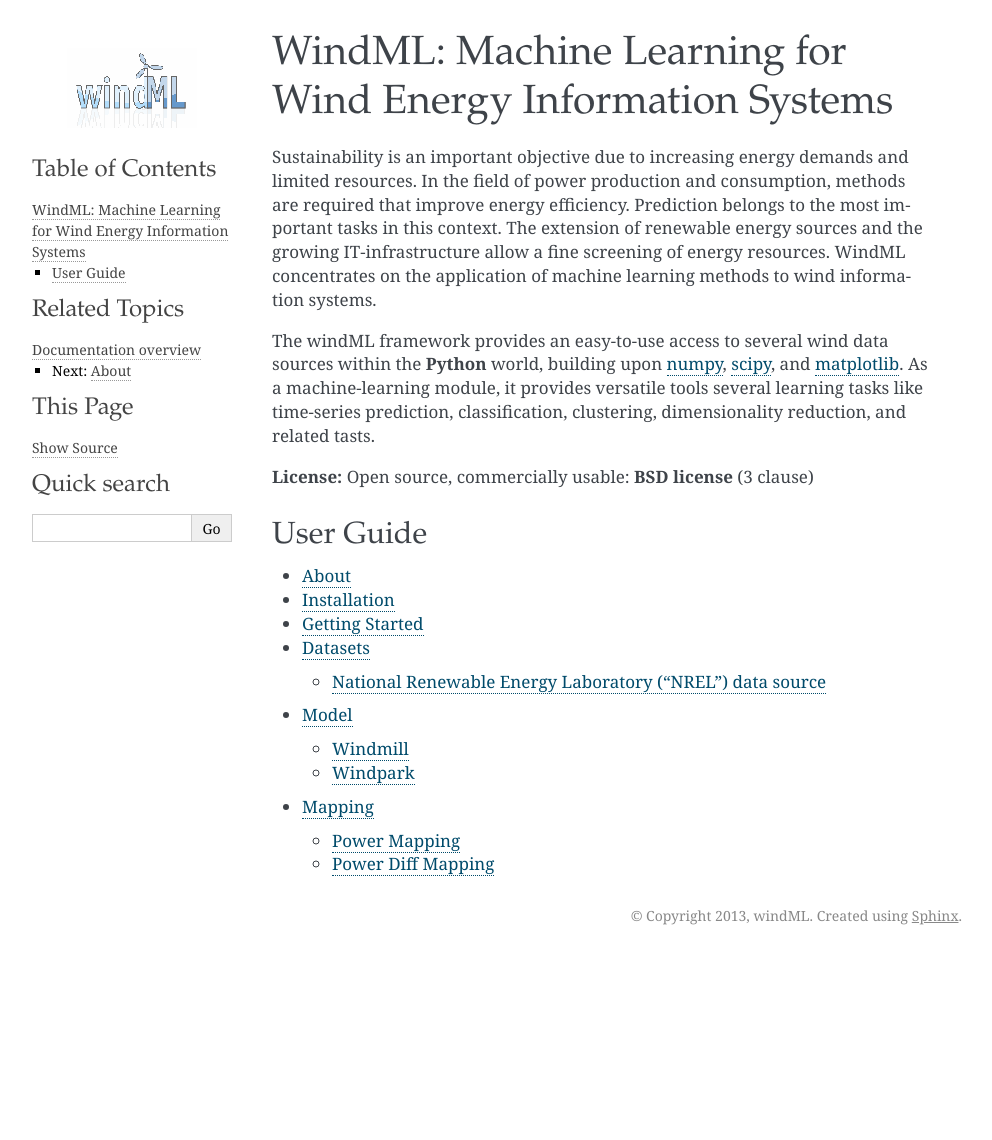
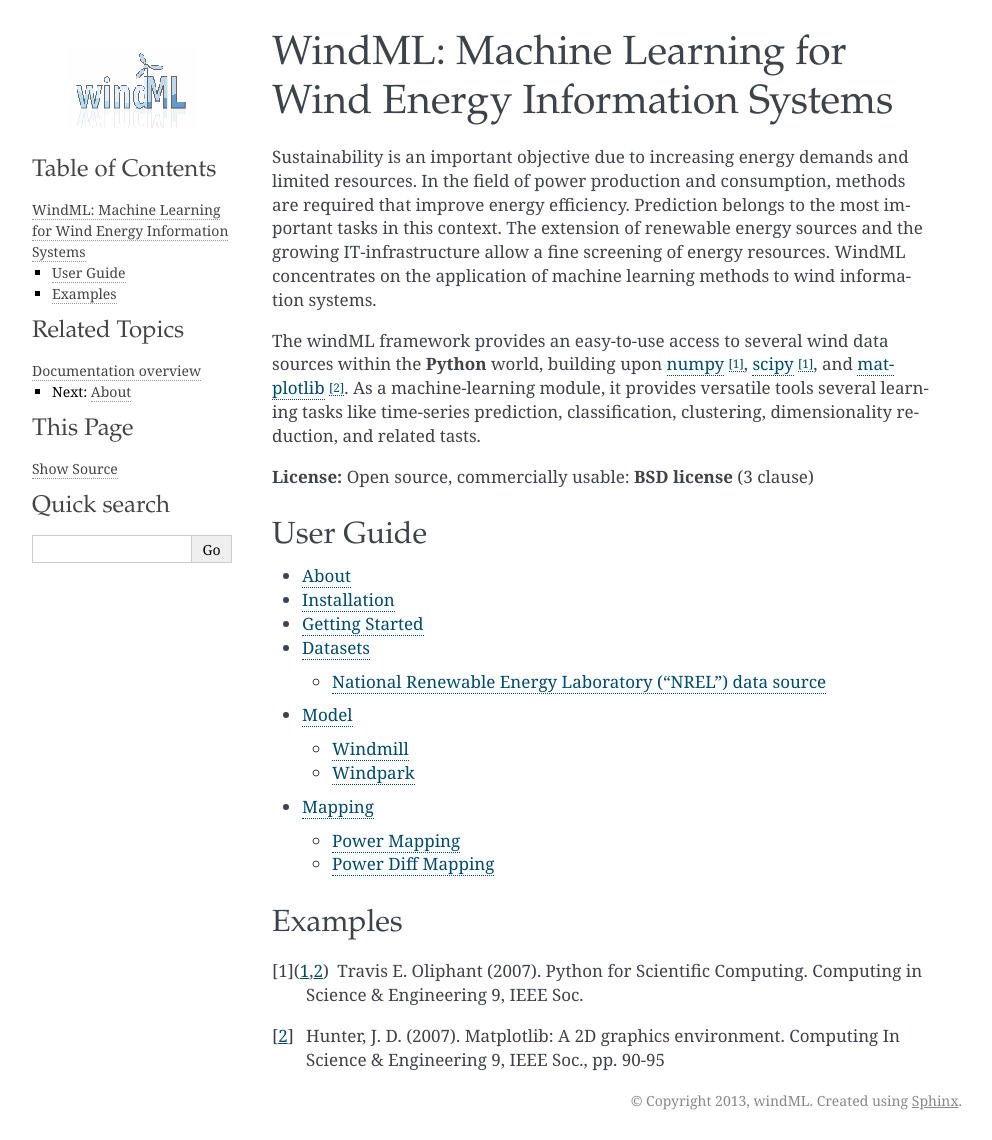
Before and after one commit to cigroup-ol/windml, a Sphinx documentation site: the page built from doc/index.rst, in a window 1280 px wide. Shown: the whole page, without its empty margins (148-1140 px from the left). Built offline with Sphinx 7.4.7, drawn with Linux system fonts in a browser that asks for light colours; formulas are drawn with MathJax 3; before the commit the page ends 955 px from its top, so only the background shows below that.

Commit message:
added references

```diff
--- a/doc/index.rst
+++ b/doc/index.rst
@@ -7,7 +7,7 @@
 
 Sustainability is an important objective due to increasing energy demands and limited resources. In the field of power production and consumption, methods are required that improve energy efficiency. Prediction belongs to the most important tasks in this context. The extension of renewable energy sources and the growing IT-infrastructure allow a fine screening of energy resources. WindML concentrates on the application of machine learning methods to wind information systems.
 
-The windML framework provides an easy-to-use access to several wind data sources within the **Python** world, building upon `numpy <http://numpy.scipy.org/>`_, `scipy <http://scipy.org>`_, and `matplotlib <http://matplotlib.org>`_. As a machine-learning module, it provides versatile tools several learning tasks like time-series prediction, classification, clustering, dimensionality reduction, and related tasts.
+The windML framework provides an easy-to-use access to several wind data sources within the **Python** world, building upon `numpy <http://numpy.scipy.org/>`_ [1]_, `scipy <http://scipy.org>`_ [1]_, and `matplotlib <http://matplotlib.org>`_ [2]_. As a machine-learning module, it provides versatile tools several learning tasks like time-series prediction, classification, clustering, dimensionality reduction, and related tasts.
 
 **License:** Open source, commercially usable: **BSD license** (3 clause)
 
@@ -22,3 +22,9 @@
     model
     mapping
     visualization
+
+Examples
+--------
+
+.. [1] Travis E. Oliphant (2007).  Python for Scientific Computing. Computing in Science & Engineering 9, IEEE Soc.
+.. [2] Hunter, J.  D. (2007). Matplotlib: A 2D graphics environment. Computing In Science & Engineering 9, IEEE Soc., pp. 90-95
```
